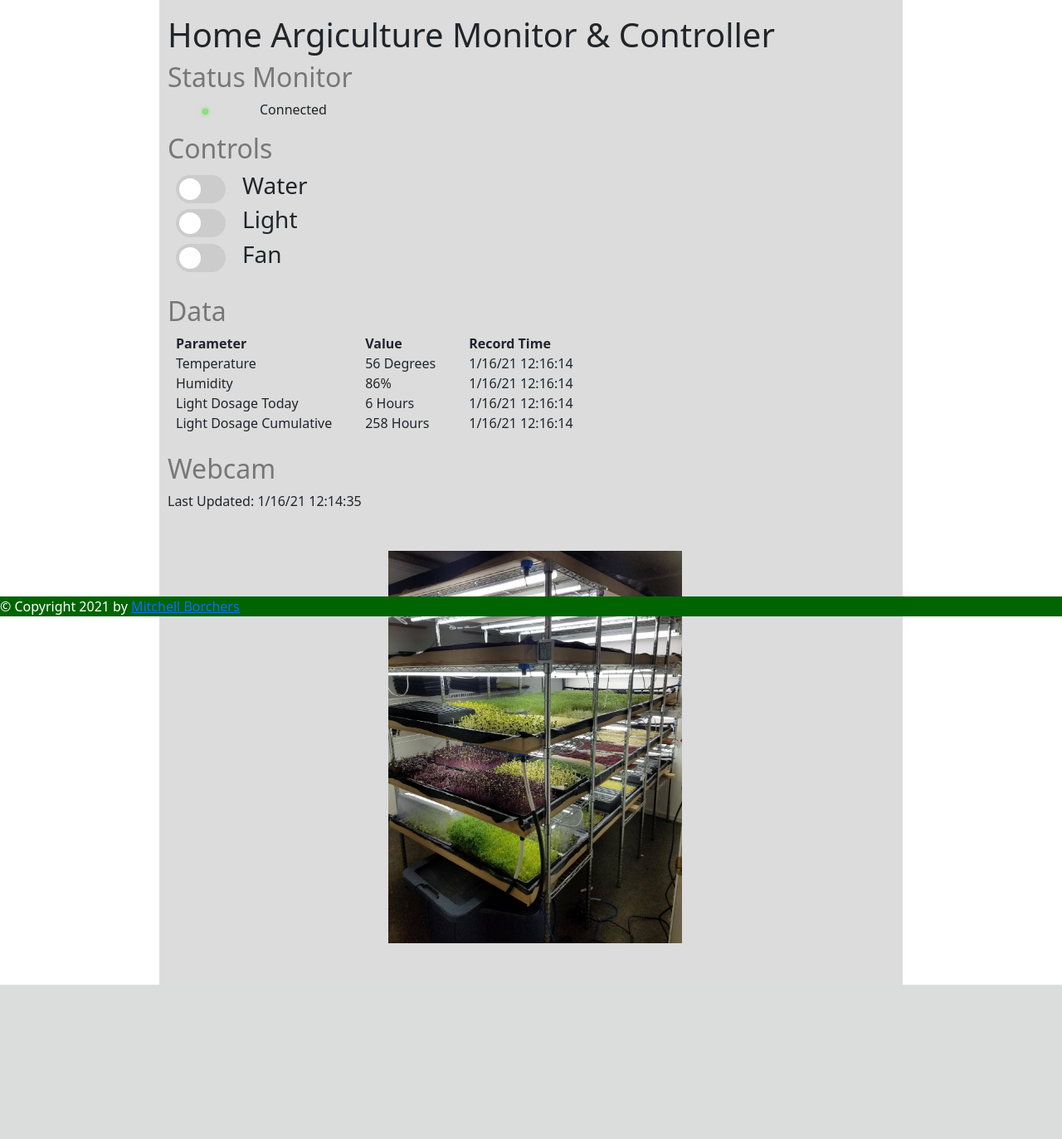
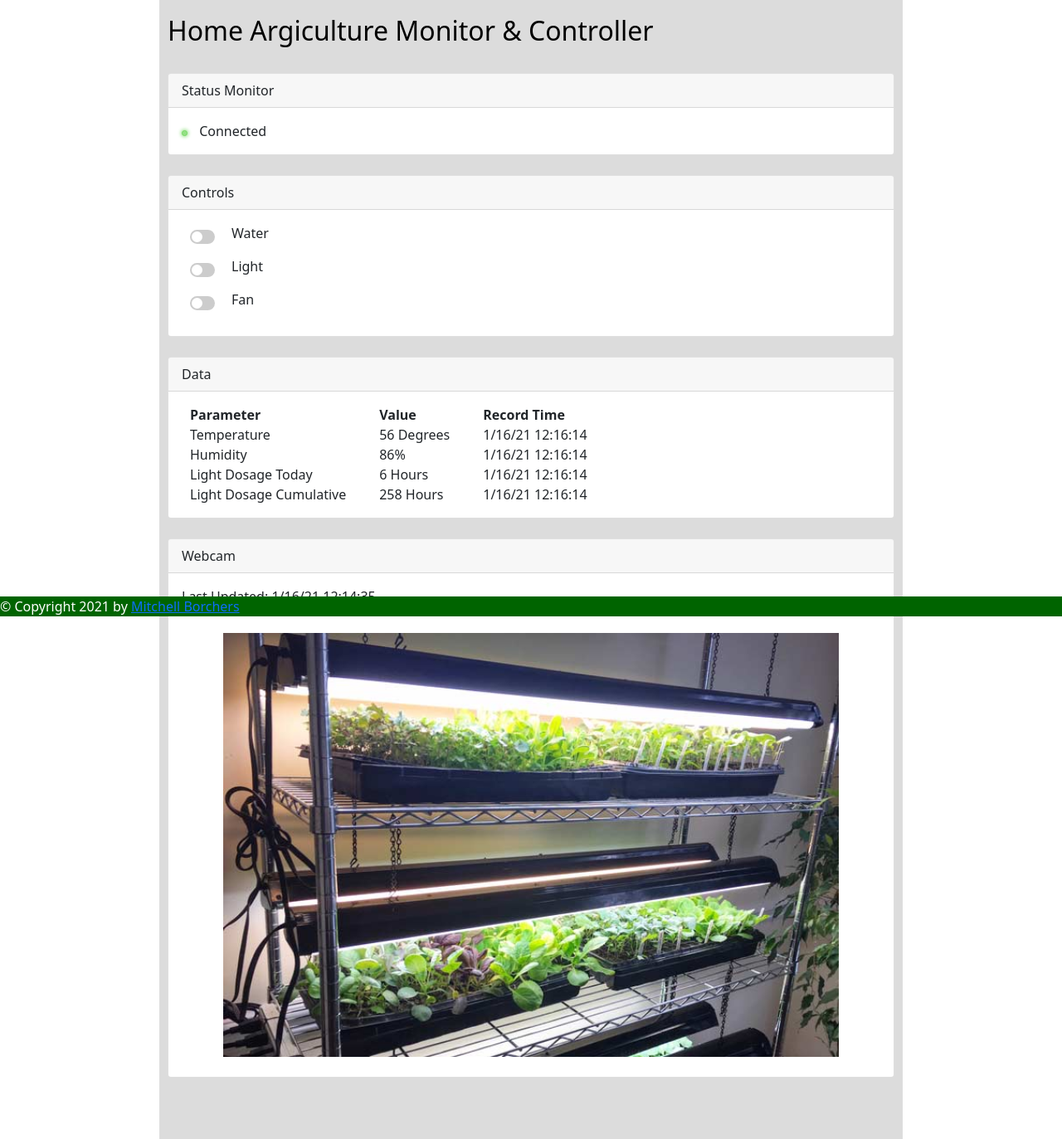
Before and after one commit to borchr27/GrowMonitorSite, a Flask app: page /home in a window 1280 px wide. Shown: the part 57-1430 px from the top of the page at 83% size. Before the commit the page ends 1244 px from the top, so only its background shows below. Run offline with Flask 2, Linux system fonts and the light colour scheme; some libraries are stand-ins or nearby versions.

Commit message:
make the look a little better with bootstrap 5

```diff
--- a/static/style.css
+++ b/static/style.css
@@ -7,9 +7,14 @@ main {
     padding-top: 75px;
     padding-bottom: 50px;
     padding-left: 10px;
+    padding-right: 10px;
     max-width: 70%;
     margin: auto;
     background-color: gainsboro;
+}
+
+.controls {
+    padding: 10px 0 10px 0 0;
 }
 
 .imagePlantLogo {
@@ -20,7 +25,7 @@ main {
 
 .imagePlantShelf {
     opacity: 100%;
-    width: 40%;
+    width: 85%;
     height: auto;
 }
 
@@ -31,7 +36,11 @@ main {
 }
 
 h2 {
-    color: #777;
+    color: black;
+}
+
+h4 {
+    margin: 0 0 0 0;
 }
 
 td {
@@ -40,6 +49,10 @@ td {
 
 th {
     padding: 0 10px;
+}
+
+p {
+    margin: 0 0 0 0;
 }
 
 
@@ -96,8 +109,8 @@ th {
 .switch {
     position: relative;
     display: inline-block;
-    width: 60px;
-    height: 34px;
+    width: 30px;
+    height: 17px;
 }
 
 
@@ -127,10 +140,10 @@ th {
 .slider:before {
     position: absolute;
     content: "";
-    height: 26px;
-    width: 26px;
-    left: 4px;
-    bottom: 4px;
+    height: 13px;
+    width: 13px;
+    left: 2px;
+    bottom: 2px;
     background-color: white;
     -webkit-transition: .4s;
     transition: .4s;
@@ -145,9 +158,9 @@ input:focus+.slider {
 }
 
 input:checked+.slider:before {
-    -webkit-transform: translateX(26px);
-    -ms-transform: translateX(26px);
-    transform: translateX(26px);
+    -webkit-transform: translateX(13px);
+    -ms-transform: translateX(13px);
+    transform: translateX(13px);
 }
 
 
--- a/templates/home.html
+++ b/templates/home.html
@@ -8,31 +8,26 @@
 
 <div class="page">
     <div>
-        <h1>Home Argiculture Monitor & Controller</h1>
+        <h2>Home Argiculture Monitor & Controller</h2>
+    </div><br>
+
+    <div class="card">
+        <div class="card-header">
+            Status Monitor
         </div>
+        <div class="card-body">
+            <span class="status open"></span>
+            <span>Connected</span>
 
-    <div>
-        <h2>Status Monitor</h2>
-        <table>
-            <tr>
-                <td>
-                    <ul>
-                        <li class="status open"></li>
-                    </ul>
-                </td>
-                <td>
-                    <ul>
-                        <li>
-                            Connected
-                        </li>
-                    </ul>
-                </td>
-            </tr>
-        </table>
+
         </div>
+    </div><br>
 
-    <div>
-        <h2>Controls</h2>
+    <div class="card">
+        <div class="card-header">
+            Controls
+        </div>
+        <div class="card-body">
             <table>
                 <tbody>
                     <tr>
@@ -43,7 +38,7 @@
                                 </label>
                         </td>
                         <td>
-                        <h3>Water</h3>
+                            <p>Water</p>
                         </td>
                     </tr>
                     <tr>
@@ -54,7 +49,7 @@
                                 </label>
                         </td>
                         <td>
-                        <h3>Light</h3>
+                            <p>Light</p>
                         </td>
                     </tr>
                     <tr>
@@ -65,15 +60,19 @@
                                 </label>
                         </td>
                         <td>
-                        <h3>Fan</h3>
+                            <p>Fan</p>
                         </td>
                     </tr>
                 </tbody>
             </table>
+        </div>
     </div> <br>
 
-    <div>
-        <h2>Data</h2>
+    <div class="card">
+        <div class="card-header">
+            Data
+        </div>
+        <div class="card-body">
             <table>
                 <thead>
                     <tr>
@@ -115,17 +114,23 @@
                     </tr>
                 </tbody>
             </table>
-    </div> <br>
+        </div>
+    </div><br>
 
-    <div>
-        <h2>Webcam</h2>
-        <div>Last Updated: 1/16/21 12:14:35</div>
-        <br>
-    </div> <br>
-
+    <div class="card">
+        <div class="card-header">
+            Webcam
+        </div>
+        <div class="card-body">
+            <p>Last Updated: 1/16/21 12:14:35</p>
+        </div>
         <div id="plant">
             <img src="static/vertifarm.jpg" class="imagePlantShelf" title="">
         </div>
+        <br>
+    </div><br>
+
+
 </div>
 
 {% endblock %}
```
Also changed, not shown: static/vertifarm.jpg. Lines whose indentation alone changed are shown as unchanged.
